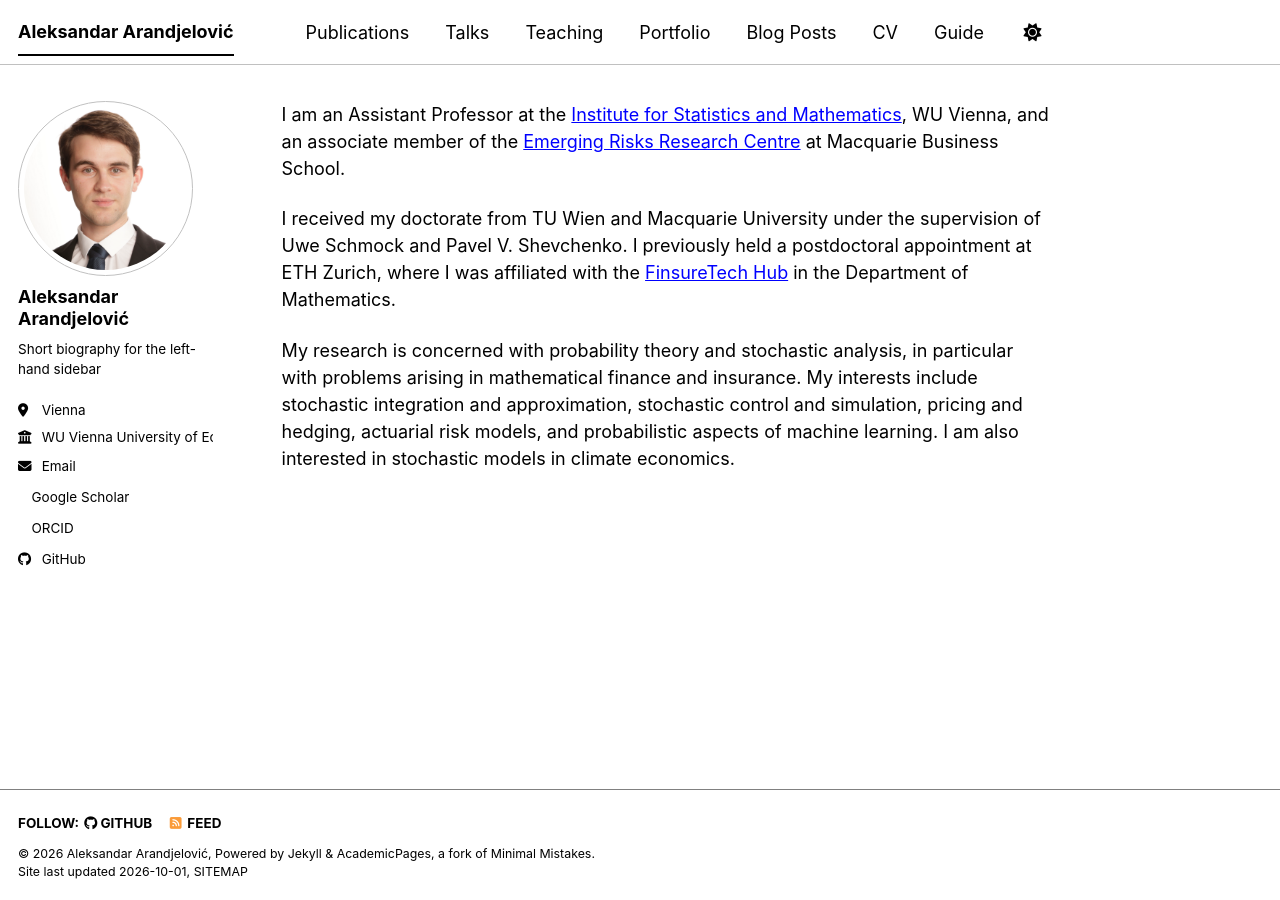
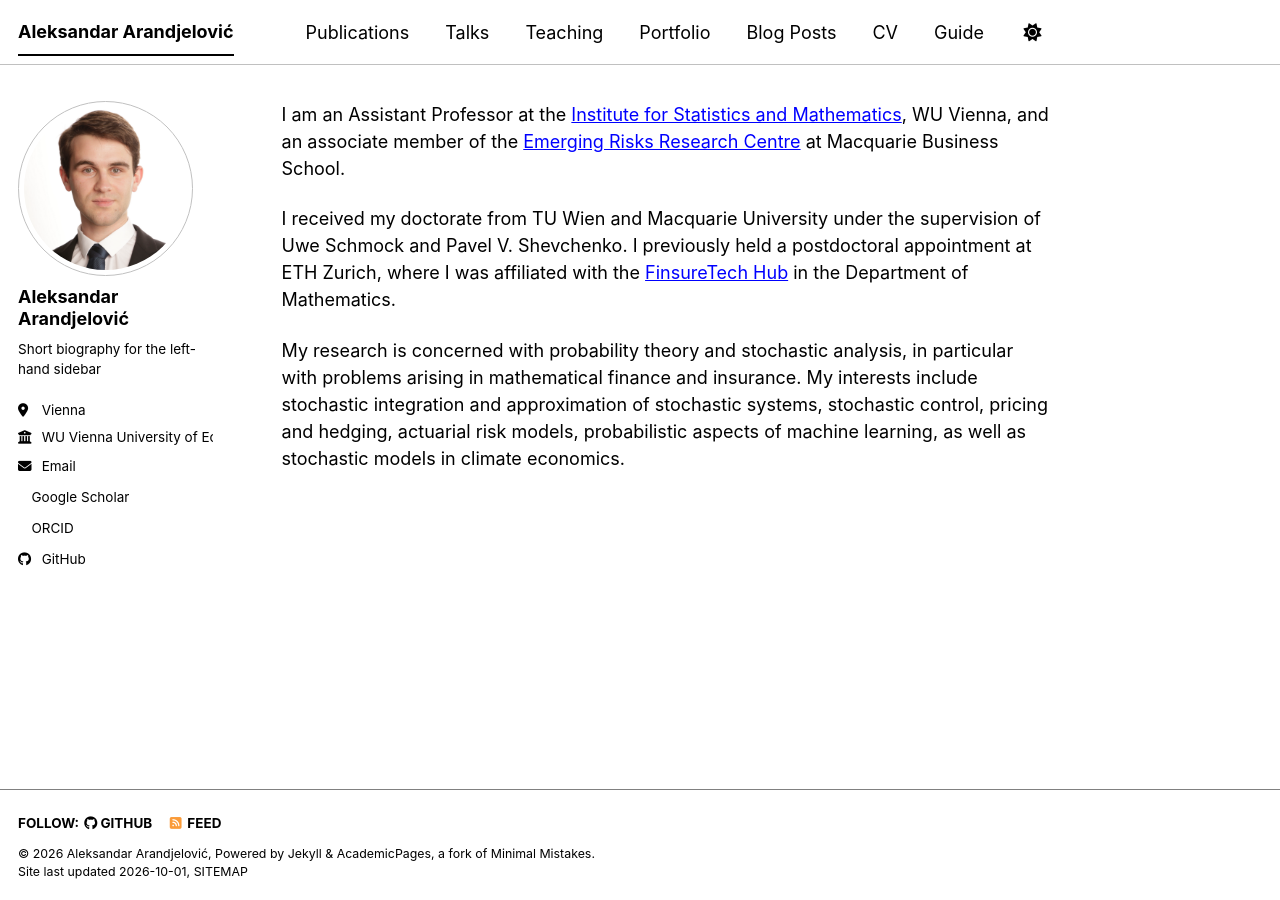
Before and after one commit to aarandjel/aarandjel.github.io, a Jekyll site: the page built from _pages/about.md, in a window 1280 px wide. Built offline with Jekyll 4.4.1, drawn with Linux system fonts in a browser that asks for light colours; a style sheet for code colours, icons or effects is not loaded.

Commit message:
Update research interests in about.md
Refined the description of research interests to include 'approximation of stochastic systems' and reorganized the list for clarity.

```diff
--- a/_pages/about.md
+++ b/_pages/about.md
@@ -11,4 +11,4 @@ I am an Assistant Professor at the [Institute for Statistics and Mathematics](ht
 
 I received my doctorate from TU Wien and Macquarie University under the supervision of Uwe Schmock and Pavel V. Shevchenko. I previously held a postdoctoral appointment at ETH Zurich, where I was affiliated with the [FinsureTech Hub](https://finsuretech.ethz.ch) in the Department of Mathematics.
 
-My research is concerned with probability theory and stochastic analysis, in particular with problems arising in mathematical finance and insurance. My interests include stochastic integration and approximation, stochastic control and simulation, pricing and hedging, actuarial risk models, and probabilistic aspects of machine learning. I am also interested in stochastic models in climate economics.
+My research is concerned with probability theory and stochastic analysis, in particular with problems arising in mathematical finance and insurance. My interests include stochastic integration and approximation of stochastic systems, stochastic control, pricing and hedging, actuarial risk models, probabilistic aspects of machine learning, as well as stochastic models in climate economics.
```
